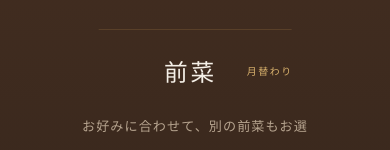
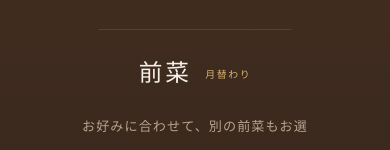
Before and after one commit to miyamibu/french-restaurant-site, a Next.js app in the folder bistro-reservation/: page /menu in a window 390 px wide. Shown: the part 575-725 px from the top of the page. Built offline with nearby package versions, Linux system fonts and the light colour scheme.

Commit message:
Fix mobile monthly label spacing

```diff
--- a/bistro-reservation/src/app/globals.css
+++ b/bistro-reservation/src/app/globals.css
@@ -167,10 +167,20 @@ a:hover {
 }
 
 @media (max-width: 767px) {
-  .menu-tab-heading .menu-tab-badge,
-  .menu-tab-heading .menu-tab-pill {
+  .menu-tab-heading .menu-tab-badge {
     left: calc(50% + 4.45em + 0.2cm);
     font-size: 0.62rem;
+  }
+
+  .menu-tab-heading .menu-tab-pill {
+    position: static;
+    top: auto;
+    left: auto;
+    transform: none;
+    display: inline-block;
+    margin-left: 0.45em;
+    font-size: 0.62rem;
+    vertical-align: middle;
   }
 
   .menu-tab-heading .menu-tab-or {
```
